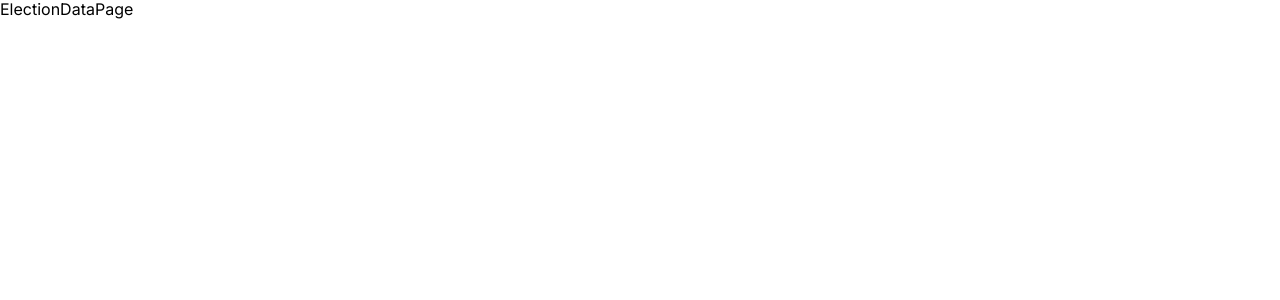
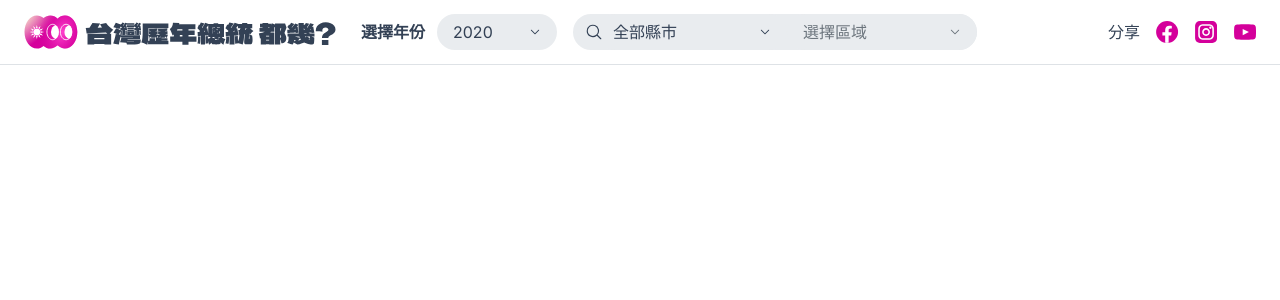
Before and after one commit to lyaui/2020-taiwan-president-election-result-map, a Next.js app: page /election-data in a window 1280 px wide. Shown: the top 300 px of the page. Built offline with nearby package versions, Linux system fonts and the light colour scheme.

Commit message:
feat(ElectionDataPage): add Navbar

```diff
--- a/src/app/election-data/page.tsx
+++ b/src/app/election-data/page.tsx
@@ -1,7 +1,11 @@
-import React from 'react';
+import Navbar from '@/components/layout/Navbar';
 
 function ElectionDataPage() {
-  return <div>ElectionDataPage</div>;
+  return (
+    <div>
+      <Navbar />
+    </div>
+  );
 }
 
 export default ElectionDataPage;
--- /dev/null
+++ b/src/components/layout/Navbar/index.tsx
@@ -0,0 +1,44 @@
+import Image from 'next/image';
+import { MagnifyingGlassIcon } from '@heroicons/react/24/solid';
+
+import logoNavImg from 'public/assets/logo/logo_nav.svg';
+import fbIcon from 'public/assets/icons/facebook.svg';
+import igIcon from 'public/assets/icons/instagram.svg';
+import ytIcon from 'public/assets/icons/youtube.svg';
+import YearSelector from '@/components/layout/Navbar/YearSelector';
+import CitySelector from '@/components/layout/Navbar/CitySelector';
+import DistSelector from '@/components/layout/Navbar/DistSelector';
+
+function Navbar() {
+  const medias = [
+    { platform: 'facebook', icon: fbIcon },
+    { platform: 'instagram', icon: igIcon },
+    { platform: 'youtube', icon: ytIcon },
+  ];
+  return (
+    <nav className='fixed w-full flex items-center gap-6 h-[65px] border-b-[1px] border-line py-3 px-6'>
+      <Image src={logoNavImg} alt='台灣歷年總統 都幾' />
+      <div className='flex gap-4'>
+        <YearSelector />
+        <div className='relative flex-center bg-background rounded-[500px] pl-6'>
+          <MagnifyingGlassIcon className='absolute z-10 left-3 w-[18px] text-text-primary' />
+          <CitySelector />
+          <DistSelector />
+        </div>
+      </div>
+      <div className='flex gap-4 ml-auto'>
+        <p className='text-text-primary'>分享</p>
+        {medias.map((_media) => (
+          <Image
+            key={_media.platform}
+            src={_media.icon}
+            alt={`share to ${_media.platform}`}
+            style={{ cursor: 'pointer' }}
+          />
+        ))}
+      </div>
+    </nav>
+  );
+}
+
+export default Navbar;
```
